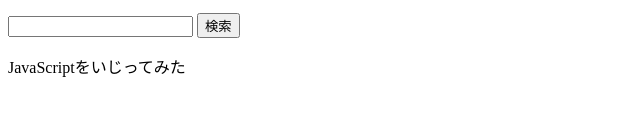
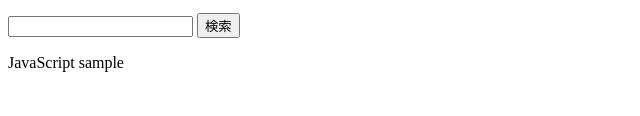
Before and after one commit to manamuadachi/manamuadachi.github.io, a plain HTML site: page index.html in a window 1280 px wide. Shown: the part 172-288 px from the top of the page, 0-640 px from the left. Drawn offline with Linux system fonts and the light colour scheme.

Commit message:
Update index.html

```diff
--- a/index.html
+++ b/index.html
@@ -50,7 +50,7 @@
 
 </div><!-- /.main-wrapper -->
 
-<footer>JavaScriptをいじってみた</footer>
+<footer>JavaScript sample</footer>
 
 <script>
 document.getElementById('form2').onsubmit = function(){
```
